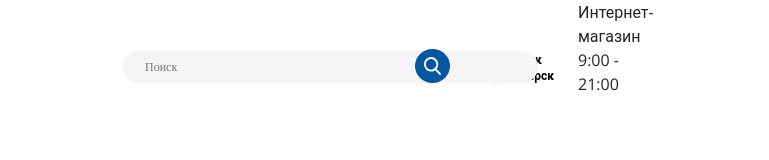
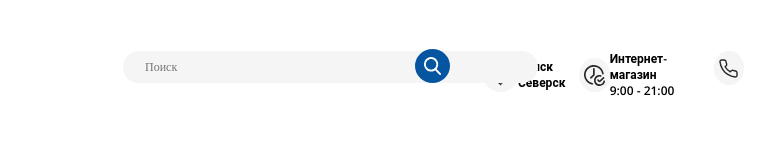
Before and after one commit to nikolay-webstripe/stroysa, a plain HTML site: page index.html in a window 1280 px wide. Shown: the full height of the page, 359-1128 px from the left. Drawn offline with nearby package versions, Linux system fonts and the light colour scheme.

Commit message:
second commit

```diff
--- a/index.html
+++ b/index.html
@@ -32,7 +32,8 @@
                         <div class="header__search-icon"></div>
                     </form>
                 </div>
-                <div class="col-1">
+                <div class="col-3">
+                    <div class="header__social">
                         <div class="header__location">
                             <div class="header__location-icon"></div>
                             <div class="header__location-descr">
@@ -41,20 +42,18 @@
 
                             </div>
                         </div>
-                </div>
-                <div class="col-1">
                         <div class="header__time">
                             <div class="header__time-icon"></div>
                             <div class="header__time-descr">
-                            Интернет-магазин
-                            9:00 - 21:00
+                                <span>Интернет-магазин</span>
+                                <span>9:00 - 21:00</span>
                             </div>
 
                         </div>
-                </div>
-                <div class="col-1">
                         <div class="header__phone"></div>
                     </div>
+                </div>
+
 
 
             </div>
--- a/sass/style.sass
+++ b/sass/style.sass
@@ -7,6 +7,7 @@ a
 @media (min-width: 1400px)
     .container
         max-width: 1400px
+        padding: 0
 @mixin header_margin-top
     margin-top: 51px
 
@@ -61,10 +62,13 @@ a
             width: 35px
             border-radius: 50%
             background: #0655A0 url(../img/header/search.svg) center center no-repeat
+    &__social
+        display: flex
     &__location
         @include header_margin-top
         display: flex
         align-items: center
+        margin-right: 14px
         &-icon
             height: 34px
             width: 35px
@@ -79,3 +83,27 @@ a
             color: #000000
             a
                 display: block
+    &__time
+        @include header_margin-top
+        display: flex
+        align-items: center
+        margin-right: 14px
+        &-icon
+            height: 34px
+            width: 35px
+            border-radius: 50%
+            background: #F5F5F5 url(../img/header/time.svg) center center no-repeat
+        &-descr
+            span
+                display: block
+            font-weight: 600
+            font-size: 12px
+            line-height: 16px
+
+            color: #000000
+    &__phone
+        @include header_margin-top
+        height: 34px
+        width: 35px
+        border-radius: 50%
+        background: #F5F5F5 url(../img/header/phone.svg) center center no-repeat
```
Also changed, not shown: css/style.css, img/header/phone.svg (renamed from img/header/Vector.svg), img/header/time.svg (renamed from img/header/image 91 (Traced).svg). Lines whose indentation alone changed are shown as unchanged.
